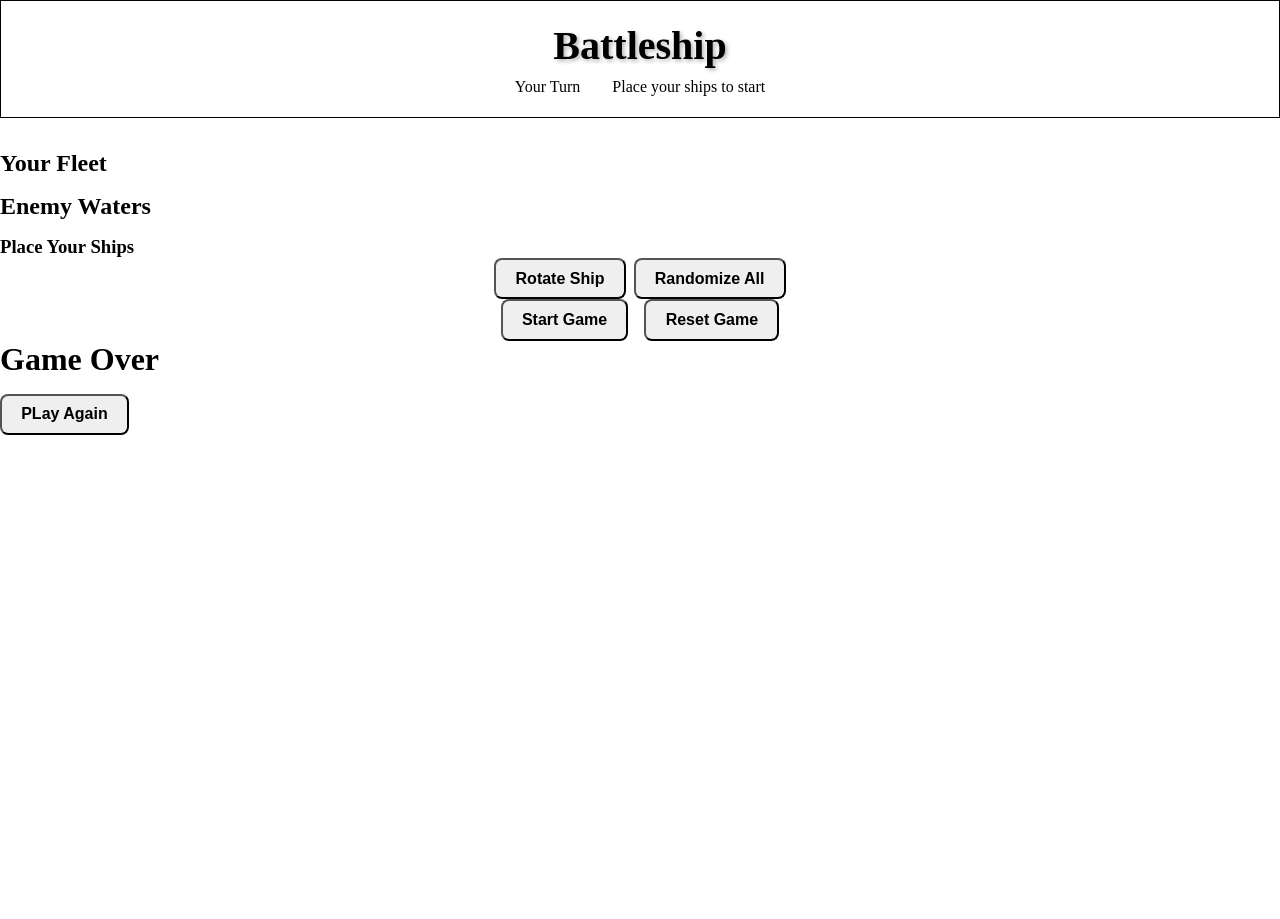
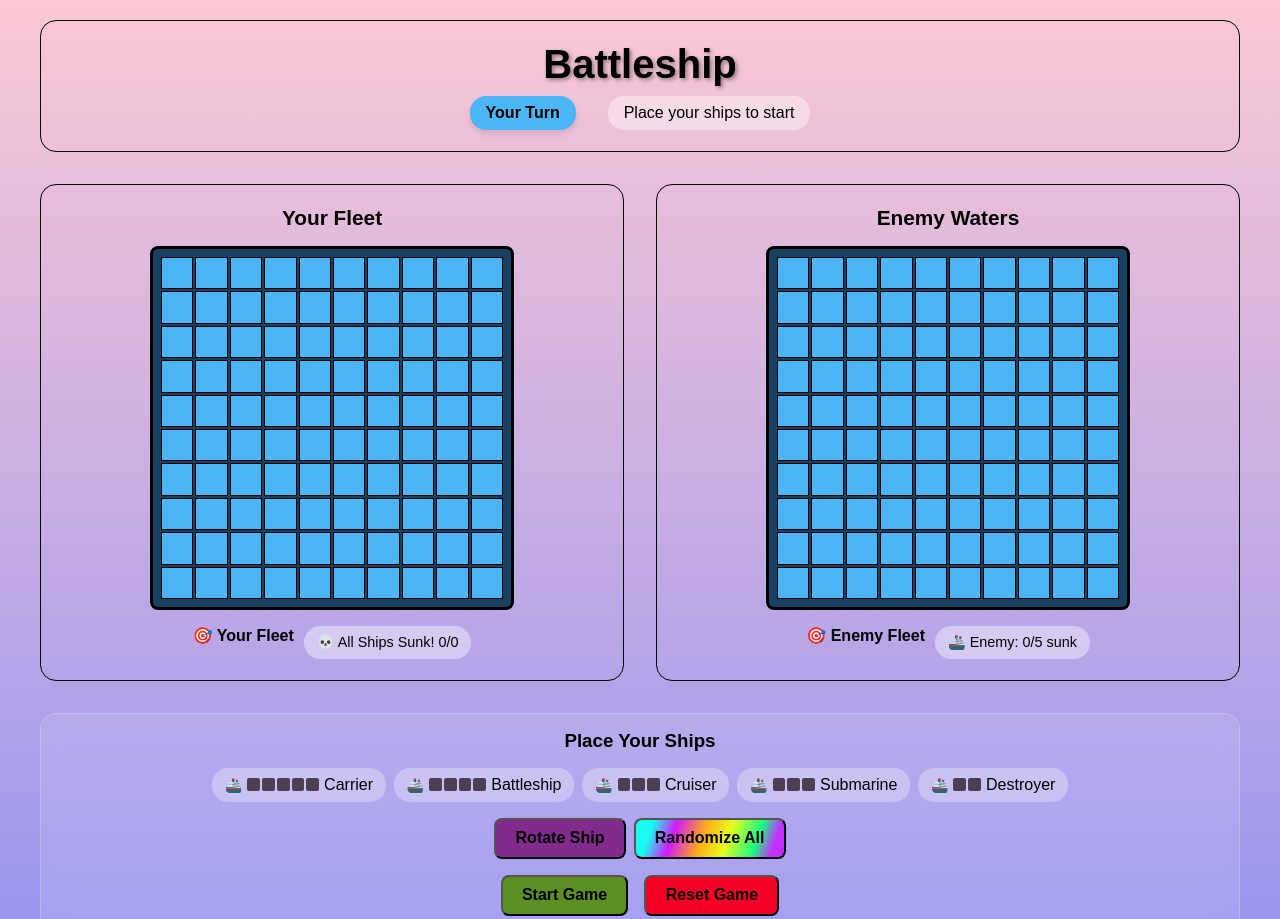
Before and after one commit to Artem-1-1/battleship, a website built with webpack: page src/template.html in a window 1280 px wide. Shown: the top 919 px of the page. Before the commit the page ends 800 px from the top, so only its background shows below. Built offline with nearby package versions, Linux system fonts and the light colour scheme.

Commit message:
Fix bugs and added style to battleship.

```diff
--- /dev/null
+++ b/babel.config.js
@@ -0,0 +1,3 @@
+export default {
+    presets: [['@babel/preset-env', { targets: { node: 'current' } }]],
+  };
--- a/src/index.js
+++ b/src/index.js
@@ -1 +1,6 @@
 import './style.css';
+import  Game  from './modules/game.js'
+import  DOM  from './modules/dom.js';
+
+const game = new Game();
+const dom = new DOM(game);
--- a/src/modules/dom.js
+++ b/src/modules/dom.js
@@ -78,7 +78,7 @@ export default class DOM {
     })
   }
 
-  selectShip() {
+  selectShip(ship) {
     if (this.placeShips.has(ship.name)) {
       this.showAttackFeedback('Ship already placed!', '✅');
       return;
@@ -138,7 +138,7 @@ export default class DOM {
         }
 
         cell.addEventListener('click', (e) => {
-          this.placeShips(x, y);
+          this.placeShip(x, y);
         });
         this.playerBoard.appendChild(cell);
       }
@@ -200,7 +200,7 @@ export default class DOM {
 
     for (const [ship, coordinates] of gameboard.shipPositions) {
       for (const [shipX, shipY] of coordinates) {
-        if (shipX === x && shipY === shipY) {
+        if (shipX === x && shipY === y) {
           return ship;
         }
       }
@@ -233,7 +233,7 @@ export default class DOM {
 
       this.placeShips.add(this.currentShip.name);
       this.showAttackFeedback(`${this.currentShip.name} placed!`, '✅');
-      this.renderBoards;
+      this.renderBoards();
 
       if (this.placeShips.size === 5) {
         this.startBtn.disabled = false;
@@ -243,7 +243,7 @@ export default class DOM {
       }
 
       const nextShip = Array.from(document.querySelectorAll('.ship-item'))
-        .find(item => !this.placedShips.has(item.dataset.name));
+        .find(item => !this.placeShips.has(item.dataset.name));
 
       if (nextShip) {
         this.selectShip({
@@ -260,7 +260,7 @@ export default class DOM {
 
   randomizeShips() {
     this.game.players.human.gameboard.ships = [];
-    this.players.human.gameboard.shipPositions = new Map();
+    this.game.players.human.gameboard.shipPositions = new Map();
     this.game.players.human.gameboard.allCoordinates = new Set();
     this.placeShips.clear();
 
@@ -285,7 +285,7 @@ export default class DOM {
         const direction = Math.random() > 0.5 ? 'horizontal' : 'vertical';
 
         try {
-          this.players.human.gameboard.placeShip(ship.length, [x, y], direction);
+          this.game.players.human.gameboard.placeShip(ship.length, [x, y], direction);
           this.placeShips.add(ship.name);
           placed = true;
           successfulPlacements++;
@@ -313,7 +313,7 @@ export default class DOM {
     }
   }
 
-  attackComputer() {
+  attackComputer(x, y) {
     if (this.game.gameOver) {
       this.showGameOver(this.game.winner);
       return;
@@ -451,8 +451,8 @@ export default class DOM {
     if (this.placeShips.size < 5) {
       this.gameStatus.textContent = 'Place all 5 ships before starting!';
       this.gameStatus.className = 'game-status defeat';
-      console.log('Not all ships placed:', this.placedShips.size);
-      this.showAttackFeedback(`Place all 5 ships! (${this.placedShips.size}/5)`, '❌');
+      console.log('Not all ships placed:', this.placeShips.size);
+      this.showAttackFeedback(`Place all 5 ships! (${this.placeShips.size}/5)`, '❌');
       return;
     }
 
@@ -475,7 +475,7 @@ export default class DOM {
     this.game = new (this.game.constructor)();
     this.currentShip = null;
     this.currentDirection = 'horizontal';
-    this.placedShips.clear();
+    this.placeShips.clear();
 
     if (this.modal) this.modal.classList.remove('show');
     if (this.startBtn) {
@@ -485,7 +485,7 @@ export default class DOM {
     if (this.rotateBtn) this.rotateBtn.textContent = 'Rotate Ship ';
 
     this.createShipList();
-    this.renderBoards;
+    this.renderBoards();
 
     if (this.gameStatus) {
       this.gameStatus.textContent = 'Place your ships to start';
@@ -499,7 +499,7 @@ export default class DOM {
     this.showAttackFeedback('Game Reset!', '🔄');
   }
 
-  showGameOver() {
+  showGameOver(winner) {
     if (winner === 'human') {
       document.body.classList.add('victory-celebration');
       this.showAttackFeedback('VICTORY! All enemy ships destroyed!', '🎉');
--- a/src/modules/game.js
+++ b/src/modules/game.js
@@ -67,7 +67,7 @@ export default class Game {
     if (!attack) {
       this.checkGameOver();
       if (!this.gameOver) {
-        this.switchTurn;
+        this.switchTurn();
       }
       return { error: 'No valid attacks remaining' };
     }
--- a/src/modules/gameboard.js
+++ b/src/modules/gameboard.js
@@ -33,7 +33,7 @@ export default class Gameboard {
       coordinates.push([x, y]);
 
       for (let dx = -1; dx <= 1; dx++) {
-        for (let dy = -1; dy <= 1; dx++) {
+        for (let dy = -1; dy <= 1; dy++) {
           const checkX = x + dx;
           const checkY = y + dy;
           if (checkX >= 0 && checkX <= 9 && checkY >= 0 && checkY <= 9) {
@@ -49,7 +49,7 @@ export default class Gameboard {
       }
     }
 
-    const ship = new Ship();
+    const ship = new Ship(length);
     this.ships.push(ship);
     this.shipPositions.set(ship, coordinates);
 
--- a/src/modules/player.js
+++ b/src/modules/player.js
@@ -1,4 +1,4 @@
-import Gameboard from "./gameboard";
+import Gameboard from "./gameboard.js";
 
 export default class Player {
   constructor(type) {
--- a/src/style.css
+++ b/src/style.css
@@ -1,19 +1,47 @@
 * {
 	margin: 0;
 	padding: 0;
+}
+
+body {
+	font-family: Arial, Helvetica, sans-serif;
+	min-height: 100vh;
+	background: linear-gradient(to top, #9795f0 0%, #fbc8d4 100%);
+}
+
+:root {
+	--shadow : 0 4px 6px rgba(0, 0, 0, 0.1);
+	--red-color: #f70025;
+	--blue-sky-color: #4cb5f5;
+	--green-color: #5c8f22;
+	--ocean-blue-color: #1a405f;
+	--ship-color: #4c3f54;
+	--miss-gray: #626d71;
+	--shadow-lg: 0 10px 15px rgba(0, 0, 0, 0.1);
+	--purple-color: #812B8C;
+}
+
+.game-container {
+  max-width: 1200px;
+  margin: 0 auto;
+  padding: 20px;
+  min-height: 100vh;
+  display: flex;
+  flex-direction: column;
 }
 
 .game-header {
 	text-align: center;
 	margin-bottom: 2rem;
 	padding: 1.3rem;
+	border-radius: 1rem;
 	border: 1px solid black;
 }
 
 .game-header h1 {
 	font-size: 2.5rem;
 	margin-bottom: 0.6rem;
-	text-shadow: 2px 2px 4px rgba(0, 0, 0, 0.3);
+	text-shadow: 2px 2px 4px rgba(0, 0, 0, 0.4);
 }
 
 .game-info {
@@ -23,11 +51,176 @@
 	flex-wrap: wrap;
 }
 
+.turn-indicator {
+	background: var(--blue-sky-color);
+	padding: 0.5rem 1rem;
+	border-radius: 1rem;
+	font-weight: bold;
+	box-shadow: var(--shadow);
+}
+
+.game-status {
+	background: rgba(255, 255, 255, 0.4);
+	padding: 0.5rem 1rem;
+	border-radius: 1rem;
+	font-weight: 500;
+}
+
+.game-main {
+  display: grid;
+  grid-template-columns: 1fr 1fr;
+  gap: 2rem;
+  margin-bottom: 2rem;
+  flex: 1;
+}
+
+.board-section {
+	padding: 1.3rem;
+	border-radius: 1rem;
+	border: 1px solid black;
+}
+
+.board-section h2 {
+	text-align: center;
+	margin-bottom: 1rem;
+	font-size: 1.3rem;
+}
+
 .board-container {
   display: flex;
   flex-direction: column;
   align-items: center;
   gap: 1rem;
+}
+
+.board {
+	background: var(--ocean-blue-color);
+	display: grid;
+	grid-template-columns: repeat(10, 1fr);
+	grid-template-rows: repeat(10, 1fr);
+	gap: 2px;
+	padding: 0.5rem;
+	border-radius: 0.5rem;
+	border: 3px solid black;
+}
+
+.cell {
+	background: var(--blue-sky-color);
+	width: 1.9rem;
+	height: 1.9rem;
+	border: 1px solid black;
+	cursor: pointer;
+	display: flex;
+	align-items: center;
+	justify-content: center;
+	font-weight: bold;
+}
+
+.cell.ship {
+  background: var(--ship-color);
+  border-color: #2d3748;
+}
+
+.cell.ship::before {
+  content: '🚢';
+  font-size: 12px;
+  position: absolute;
+}
+
+.cell.hit {
+  background: var(--red-color);
+  border-color: #c53030;
+}
+
+.cell.miss {
+  background: var(--miss-gray);
+  border-color: #718096;
+}
+
+.ship-status {
+  display: flex;
+  gap: 10px;
+  flex-wrap: wrap;
+  justify-content: center;
+}
+
+.ship-status-item {
+	background: rgba(255, 255, 255, 0.4);
+	display: flex;
+	align-items: center;
+	gap: 0.5rem;
+	padding: 0.5rem 0.8rem;
+	border-radius: 1rem;
+	font-size: 0.9rem;
+}
+
+.ship-indicator {
+	width: 1.2rem;
+	height: 0.7rem;
+	border-radius: 2px;
+	position: relative;
+}
+
+.ship-indicator::before {
+  content: '🚢';
+  font-size: 8px;
+  position: absolute;
+  left: 50%;
+  top: 50%;
+  transform: translate(-50%, -50%);
+}
+
+.ship-placement {
+  margin-bottom: 1rem;
+}
+
+.ship-placement h3 {
+  text-align: center;
+  margin-bottom: 1rem;
+}
+
+.ship-list {
+  display: flex;
+  gap: 0.5rem;
+  justify-content: center;
+  flex-wrap: wrap;
+  margin-bottom: 1rem;
+}
+
+.ship-item {
+  display: flex;
+  align-items: center;
+  gap: 5px;
+  background: rgba(255, 255, 255, 0.3);
+  padding: 0.5rem 0.8rem;
+  border-radius: 1rem;
+  cursor: pointer;
+  transition: all 0.2s ease;
+}
+
+.ship-item::before {
+  content: '🚢 ';
+  font-size: 14px;
+}
+
+.ship-preview {
+  display: flex;
+  gap: 2px;
+}
+
+.ship-segment {
+  width: 0.8rem;
+  height: 0.8rem;
+  background: var(--ship-color);
+  border-radius: 2px;
+}
+
+.ship-indicator.sunk {
+  background: var(--red-color);
+}
+
+.ship-indicator.sunk::before {
+  content: '💀';
 }
 
 .placement-controls {
@@ -46,6 +239,21 @@ button {
 
 }
 
+button:disabled {
+  background: var(--miss-gray);
+  cursor: not-allowed;
+  transform: none;
+  box-shadow: none;
+}
+
+.game-controls {
+  background: rgba(255, 255, 255, 0.1);
+  backdrop-filter: blur(10px);
+  padding: 1rem;
+  border-radius: 1rem;
+  border: 1px solid rgba(255, 255, 255, 0.2);
+}
+
 .game-buttons {
   display: flex;
   gap: 1rem;
@@ -53,7 +261,68 @@ button {
   flex-wrap: wrap;
 }
 
+#startBtn {
+	background: var(--green-color);
+}
+
+#resetBtn {
+	background: var(--red-color);
+}
+
+#rotateBtn {
+	background: var(--purple-color);
+}
+
+#randomBtn {
+	background: linear-gradient( 109.6deg,  rgba(25,252,242,1) 11.2%, rgba(211,25,252,1) 26.1%, rgba(252,170,25,1) 44.6%, rgba(235,252,25,1) 60.7%, rgba(25,252,130,1) 79.4%, rgba(195,48,253,1) 91.1% );
+}
+
+.modal {
+	display: none;
+	position: fixed;
+	top: 0;
+	left: 0;
+	width: 100%;
+	height: 100%;
+	z-index: 1000;
+	align-items: center;
+	justify-content: center;
+}
+
+.modal.show {
+	display: flex;
+}
+
+.modal-content {
+	padding: 2rem;
+	border-radius: 1rem;
+	text-align: center;
+	box-shadow: var(--shadow-lg);
+	border: 2px solid black;
+	max-width: 400px;
+	width: 90%;
+}
+
 .modal-content h2 {
   font-size: 2rem;
   margin-bottom: 1rem;
 }
+
+.modal-content p {
+	font-size: 1.2rem;
+	margin-bottom: 1.5rem;
+}
+
+.attack-feedback {
+  position: fixed;
+  top: 50%;
+  left: 50%;
+  transform: translate(-50%, -50%);
+  background: rgba(0, 0, 0, 0.8);
+  color: white;
+  padding: 20px 30px;
+  border-radius: 10px;
+  font-size: 1.5rem;
+  z-index: 1000;
+  animation: fadeInOut 2s ease-in-out;
+}
--- a/src/template.html
+++ b/src/template.html
@@ -17,7 +17,7 @@
       </div>
     </header>
 
-    <main class="main">
+    <main class="game-main">
       <section class="board-section">
         <h2>Your Fleet</h2>
         <div class="board-container">
@@ -35,7 +35,7 @@
       </section>
     </main>
 
-    <footer class="game-control">
+    <footer class="game-controls">
       <div class="ship-placement" id="shipPlacement">
         <h3>Place Your Ships</h3>
         <div class="ship-list" id="shipList"></div>
@@ -56,7 +56,7 @@
     <div class="modal-content">
       <h2 id="modalTitle">Game Over</h2>
       <p id="modalMessage"></p>
-      <button id="playAgainBtn">PLay Again</button>
+      <button id="playAgainBtn">Play Again</button>
     </div>
   </div>
 
```
